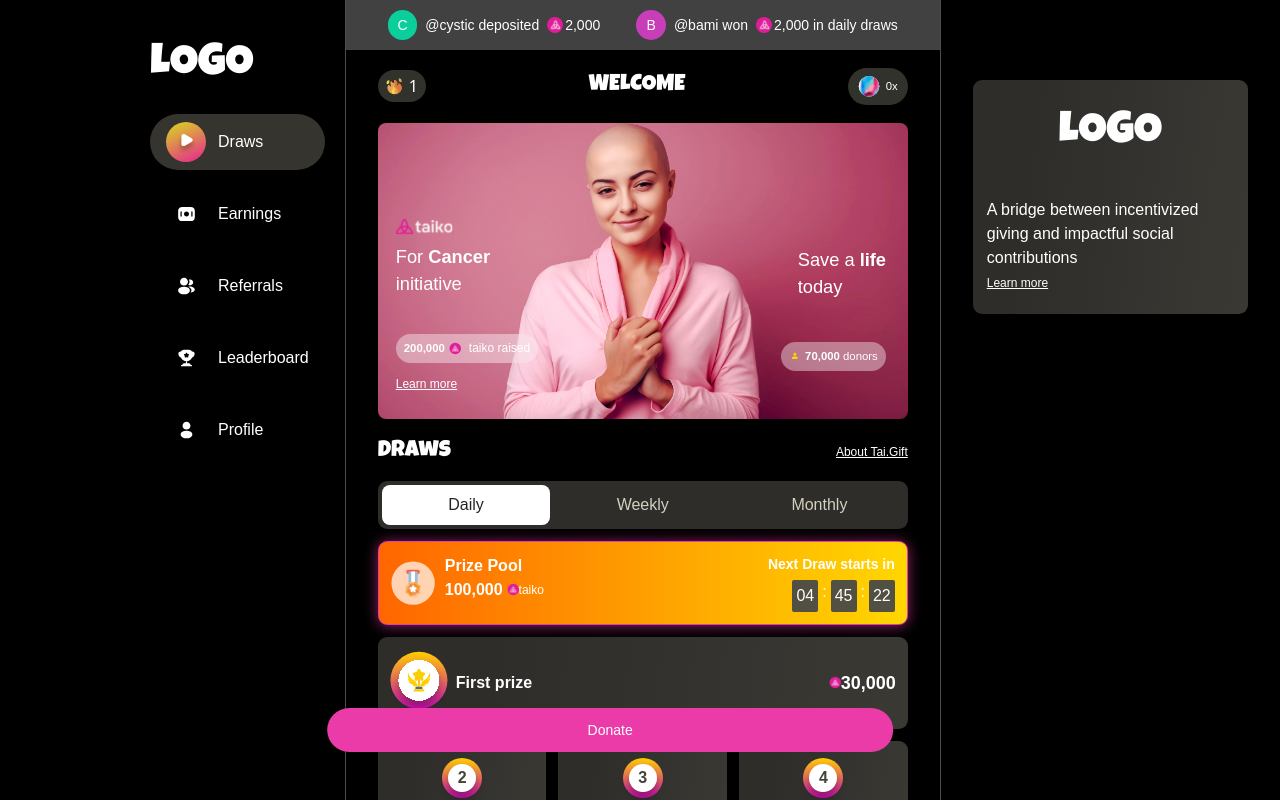
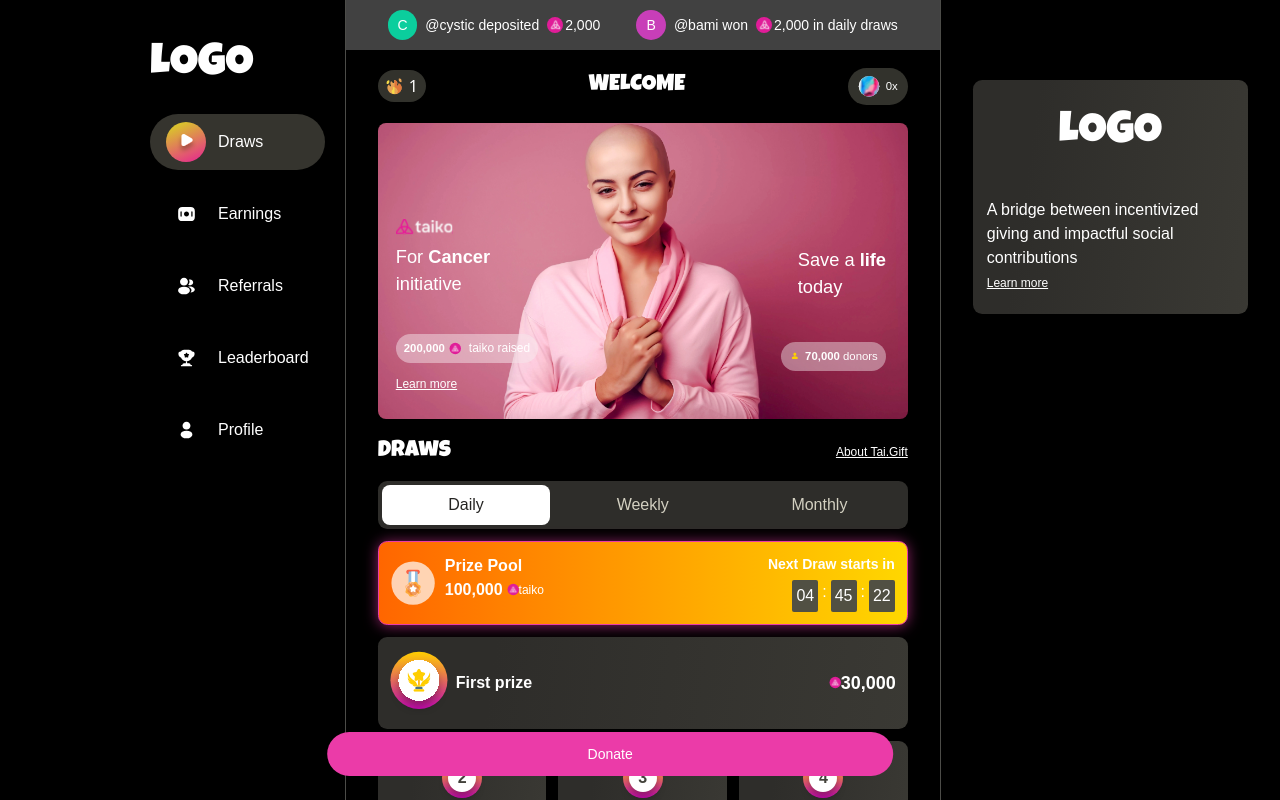
Before and after one commit to tai-gift/frontend, a Next.js app: page / in a window 1280 px wide. Shown: the top 800 px of the page. Built offline with nearby package versions, Linux system fonts and the light colour scheme; a web font is replaced by a local one.

Commit message:
updated donate button just for the homepage

```diff
--- a/src/app/layout.tsx
+++ b/src/app/layout.tsx
@@ -5,7 +5,6 @@ import RightSideBar from "@/components/right-side-bar";
 import "./globals.css";
 import MobileNav from "@/components/MobileNav";
 import { DonationProvider } from "@/contexts/DonationProvider";
-import DonateButton from "@/components/ui/DonateButton";
 
 export const metadata: Metadata = {
   title: "Lottery App",
@@ -29,9 +28,6 @@ export default function RootLayout({
 
             <main className="w-full border-x border-BlackCow lg:w-[596px]">
               {children}
-              <div className="fixed bottom-2 left-1/2 z-10 hidden w-full max-w-[596px] -translate-x-[55%] transform pb-10 lg:block">
-                <DonateButton className="mx-auto w-[95%]" />
-              </div>
             </main>
 
             <RightSideBar />
--- a/src/app/page.tsx
+++ b/src/app/page.tsx
@@ -8,6 +8,7 @@ import TaikoLogo from "/public/svgs/taiko-logo.svg";
 import TaikoIconMono from "/public/svgs/taiko-icon-mono.svg";
 import { tabs } from "@/utils/constant";
 import DrawsRanking from "@/components/DrawsRanking";
+import DonateButton from "@/components/ui/DonateButton";
 
 export default function Home({
   searchParams,
@@ -17,7 +18,7 @@ export default function Home({
   const currentTab = searchParams.tab || "Daily";
 
   return (
-    <section className="relative">
+    <section className="relative pb-10">
       <header className="no-scrollbar flex justify-center gap-4 overflow-x-scroll bg-CharcoalGrey p-2.5 text-sm md:gap-9">
         <div className="flex shrink-0 items-center gap-2">
           <span className="flex size-[29.67px] items-center justify-center rounded-full bg-CaribbeanGreen">
@@ -138,7 +139,9 @@ export default function Home({
           <DrawsRanking />
         </div>
       </section>
-
+      <div className="fixed bottom-0 left-1/2 z-10 hidden w-full max-w-[596px] -translate-x-[55%] transform pb-6 lg:block">
+        <DonateButton className="mx-auto w-[95%]" />
+      </div>
     </section>
   );
 }
```
